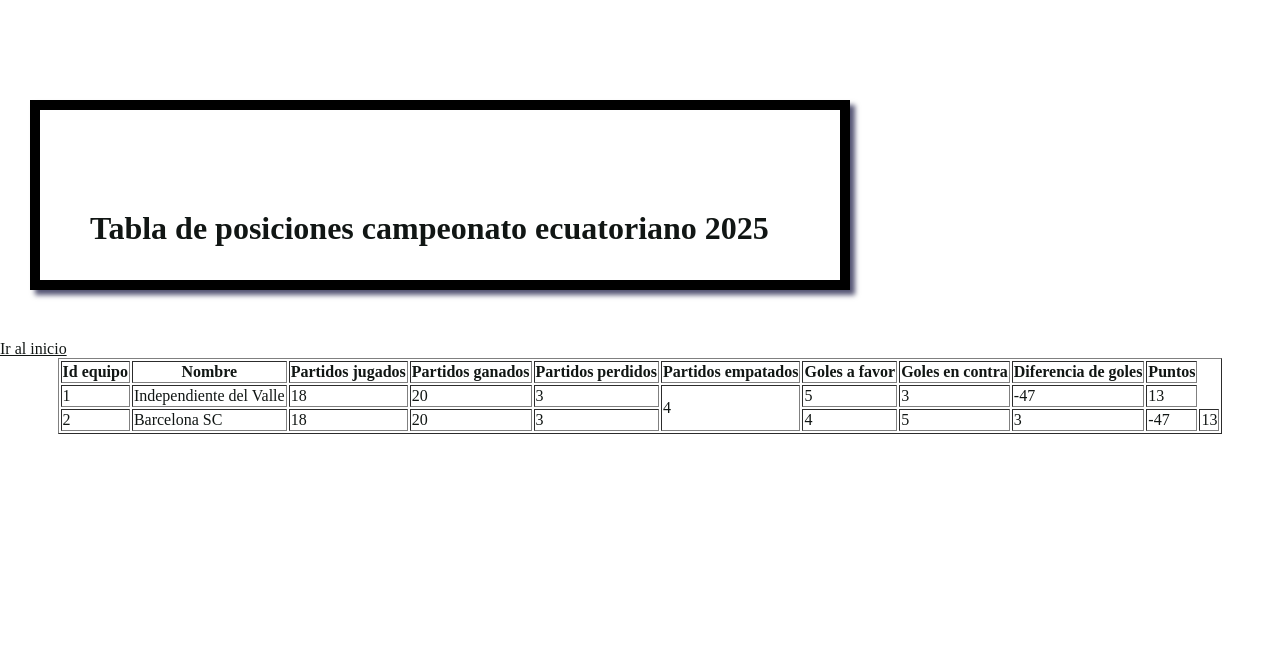
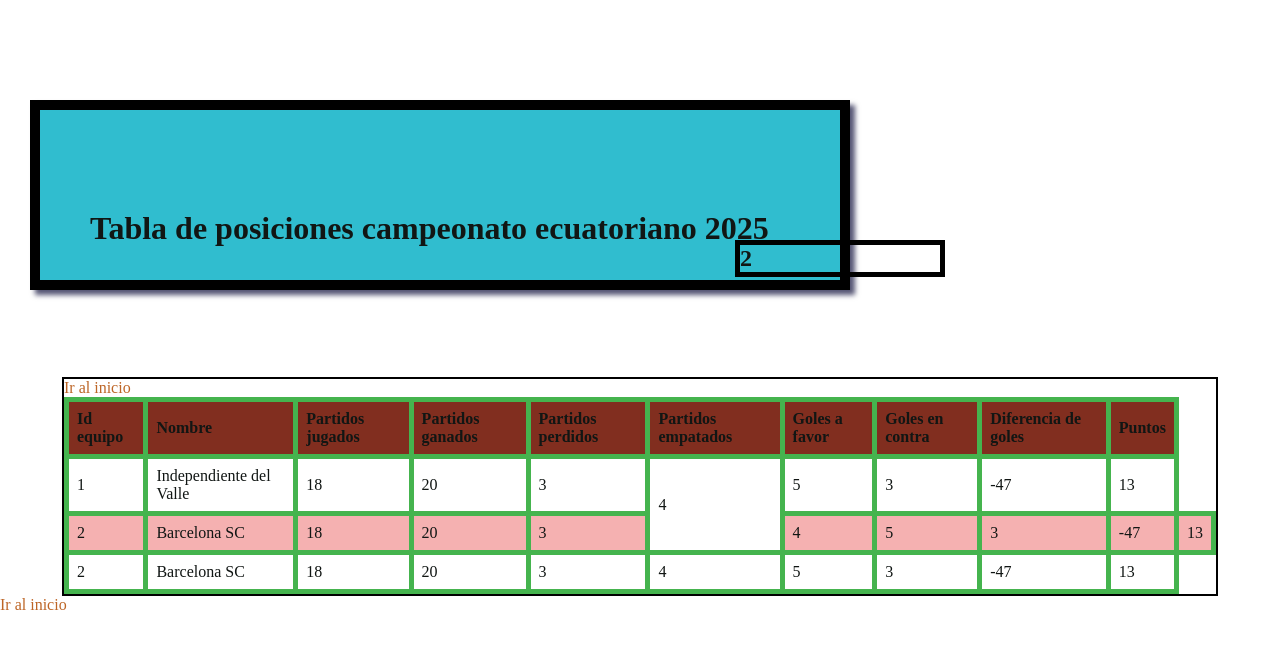
Before and after one commit to alexjj21/mi-proyecto, a plain HTML site: page vistas/tabla.html in a window 1280 px wide. Drawn offline with Linux system fonts and the light colour scheme.

Commit message:
johan
nuevos estilos css en formulario y tabla

```diff
--- a/estilos/estilos.css
+++ b/estilos/estilos.css
@@ -2,12 +2,14 @@
 * {
     margin: auto;
     color: rgb(17, 22, 20);
-    /*background-image: url(../img/casa-kame-de-dragon-ball_3840x2160_xtrafondos.com.jpg);
-    background-repeat: no-repeat;*/
+    /* background-image: url(../img/casa-kame-de-dragon-ball_3840x2160_xtrafondos.com.jpg);
+    background-repeat: no-repeat;
+    background-size: cover;*/
 }
 
 /*estilos para el contenedor titulo*/
 .titulo-contenedor {
+background: rgb(48, 189, 207);
  border: 10px solid black;
 /* border-radius: 15px;*/
  width: 700px;
@@ -16,3 +18,53 @@
  margin: 100px 20px 50px 30px;
  box-shadow:5px 5px 5px rgb(86, 86, 117);
 }
+
+.contenedor1 {
+    width: 200px;
+    border: 5px solid rgb(0, 0, 0);
+    position: relative;
+    top: -100px;
+    left: 200px;
+}
+.contenedor{
+    width: 90%;
+    border: 2px solid rgb(0, 0, 0);
+}
+
+.tabla{
+    border-collapse: collapse;
+    width: 100%;
+}
+
+th, td{
+    border: 5px solid rgb(69, 180, 78);
+    padding: 8px;
+    text-align: left;
+}
+
+th{
+    background-color: rgb(129, 46, 31);
+    font-weight: bold;
+}
+
+tr:nth-child(even){
+    background-color: rgb(245, 177, 177);
+}
+
+/*pseudo hover*/
+tr:hover{
+    background-color: rgb(93, 125, 173);
+}
+
+a{
+    color: rgb(189, 101, 38);
+    text-decoration: none;
+}
+
+a:hover{
+    color: rgb(194, 75, 75);
+}
+
+a:visited{
+    color: rgb(138, 235, 138);
+}
--- a/vistas/formulario.html
+++ b/vistas/formulario.html
@@ -1,8 +1,10 @@
 <!DOCTYPE html>
 <html lang="en">
+
 <head>
     <meta charset="UTF-8">
     <meta name="viewport" content="width=device-width, initial-scale=1.0">
+    <link rel="stylesheet" href="../estilos/formulario.css">
     <title>Manejo Formulario2025</title>
 </head>
 <body style="background-color: lightblue;"></body>
@@ -48,7 +50,7 @@
         <!--Ingreso area de texto-->
         <div>
             <label for="comentario">Ingrese un mensaje</label>
-            <textarea name="comentario" id="comentario" rows="15" cols="10"></textarea>
+            <textarea name="comentario" id="comentario" rows="10" cols="50"></textarea>
         </div>
         <!--Radio buttons-->
         <div>
--- a/vistas/tabla.html
+++ b/vistas/tabla.html
@@ -1,10 +1,12 @@
 <!DOCTYPE html>
 <html lang="en">
   <head>
-    <meta charset="UTF-8">
-    <meta name="viewport" content="width=device-width, initial-scale=1.0">
-    <link rel="stylesheet" href="../estilos/estilos.css">
+    <meta charset="UTF-8" />
+    <meta name="viewport" content="width=device-width, initial-scale=1.0" />
+    <link rel="stylesheet" href="../estilos/estilos.css" />
+
     <title>Tablas</title>
+
     <!--<style>
         body {
             margin: auto;
@@ -28,16 +30,22 @@
          }
 
 
-    </style>
--->
+    </style>-->
   </head>
+
   <body>
-    <div class="titulo-contenedor"> <h1> Tabla de posiciones campeonato ecuatoriano 2025</h1>
+    <div class="titulo-contenedor">
+      <h1>Tabla de posiciones campeonato ecuatoriano 2025</h1>
+    </div>
+
+    <!--creo una caja-->
+      <div class="contenedor1">
+        <h2>2</h2>
       </div>
 
     <div class="contenedor">
       <a href="../index.html">Ir al inicio</a>
-    <table border="1px">
+      <table class="tabla"
         <thead>
           <tr>
             <th>Id equipo</th>
@@ -52,6 +60,7 @@
             <th>Puntos</th>
           </tr>
         </thead>
+
         <tbody>
           <tr>
             <td>1</td>
@@ -76,12 +85,30 @@
             <td>3</td>
             <td>-47</td>
             <td>13</td>
+          </tr>
+          <tr>
+            <td>2</td>
+            <td>Barcelona SC</td>
+            <td>18</td>
+            <td>20</td>
+            <td>3</td>
+            <td>4</td>
+            <td>5</td>
+            <td>3</td>
+            <td>-47</td>
+            <td>13</td>
+          </tr>
+        </tbody>
 
-
-        </tbody>
         <tfoot>
 
+        </tfoot>
       </table>
     </div>
+    <div class="contenedor2">
+        <a href="../index.html">Ir al inicio</a>
+      </div>
+
   </body>
+
 </html>
```
Also changed, not shown: estilos/formulario.css (added, +37 -0 lines). Lines whose indentation alone changed are shown as unchanged.
